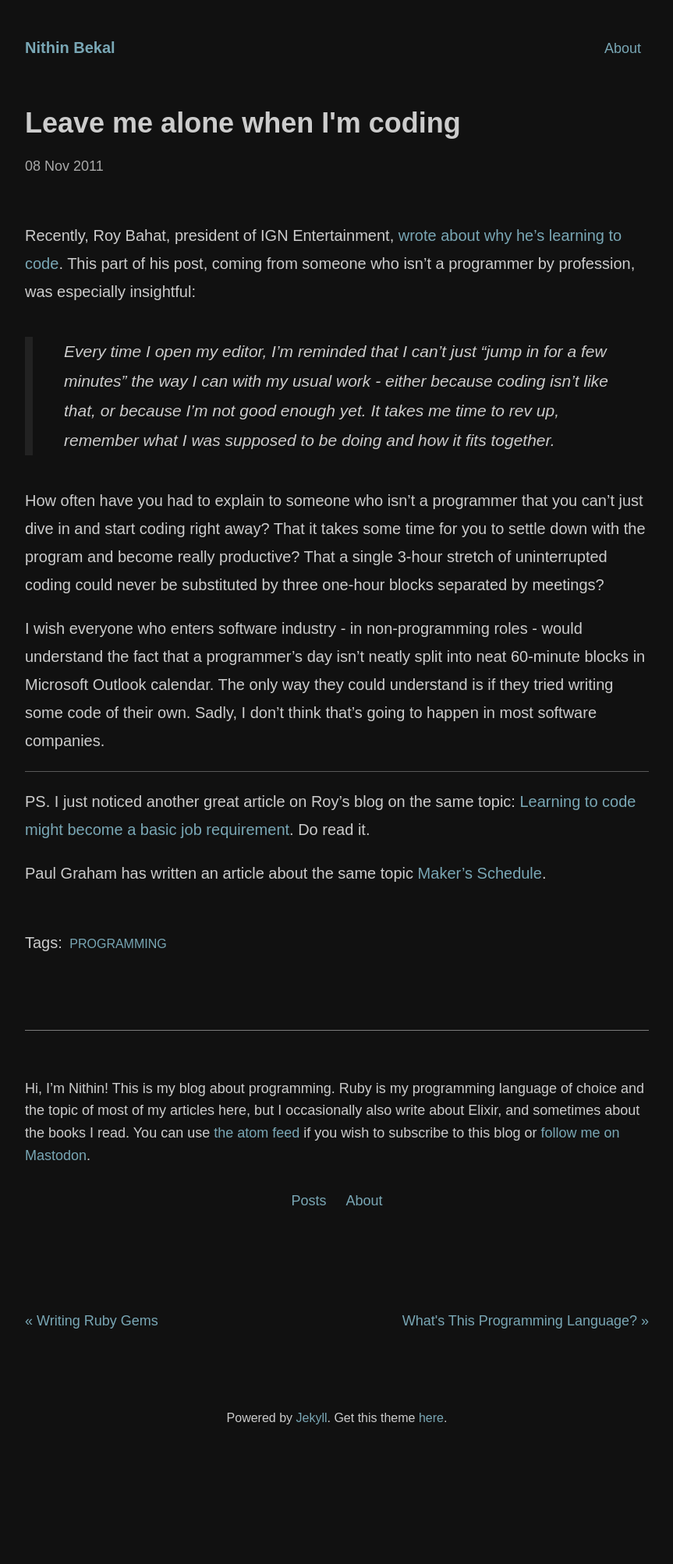
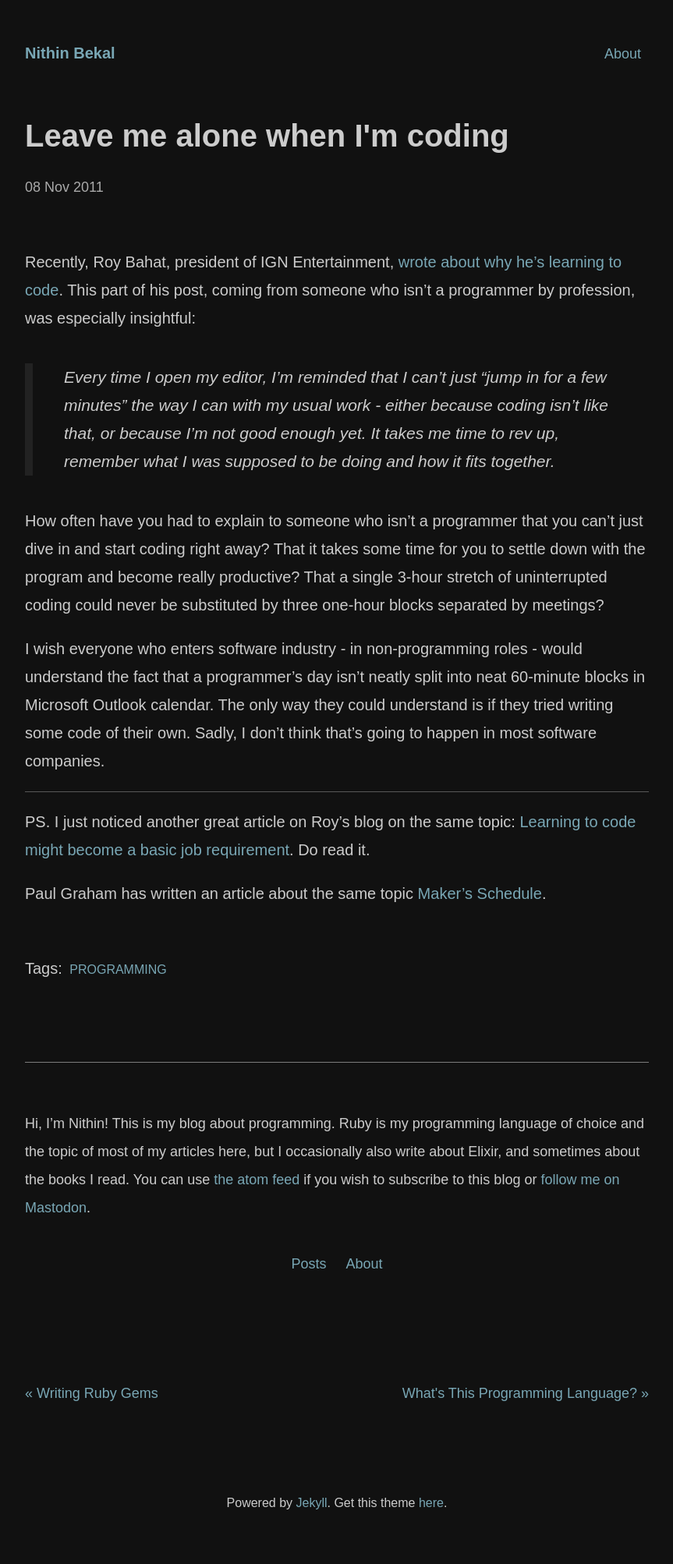
Before and after one commit to nithinbekal/nithinbekal.github.io, a Jekyll site: the page built from _posts/2011-11-08-coding-alone.md, in a window 1280 px wide. Shown: the whole page at 78% size, without its empty margins (208-1071 px from the left). Built offline with Jekyll 4.4.1, drawn with Linux system fonts in a browser that asks for light colours; before the commit the page ends 1888 px from its top, so only the background shows below that.

Commit message:
Set global line-height

```diff
--- a/css/main.css
+++ b/css/main.css
@@ -15,6 +15,7 @@ body {
   color: var(--text-color);
   font-family: Arial, sans-serif;
   font-size: 20px;
+  line-height: 1.8em;
   text-rendering: optimizeLegibility;
   -webkit-font-smoothing: antialiased;
   -moz-osx-font-smoothing: grayscale;
@@ -110,7 +111,6 @@ a:hover { text-decoration: underline; }
 .site .post .category { font-size: 0.8em; }
 
 .site .post h1.title {
-  font-size: 1.8em;
   line-height: 1.4em;
   padding: 30px 0 20px 0;
 }
@@ -120,7 +120,6 @@ a:hover { text-decoration: underline; }
 }
 
 .site .post .content {
-  line-height: 1.8em;
   margin: 60px 0;
 }
 .site .post .content p  { margin: 20px 0; }
@@ -172,7 +171,6 @@ a:hover { text-decoration: underline; }
   border-left: 10px solid #222;
   font-size: 1.05em;
   font-style: italic;
-  line-height: 1.8em;
   margin: 40px 0;
   padding: 0 40px;
 }
@@ -182,7 +180,6 @@ a:hover { text-decoration: underline; }
 #author-bio {
   border-top: 1px solid var(--author-bio-border-color);
   font-size: 0.9em;
-  line-height: 1.6em;
   padding: 60px 0px;
   position: relative;
 }
```
